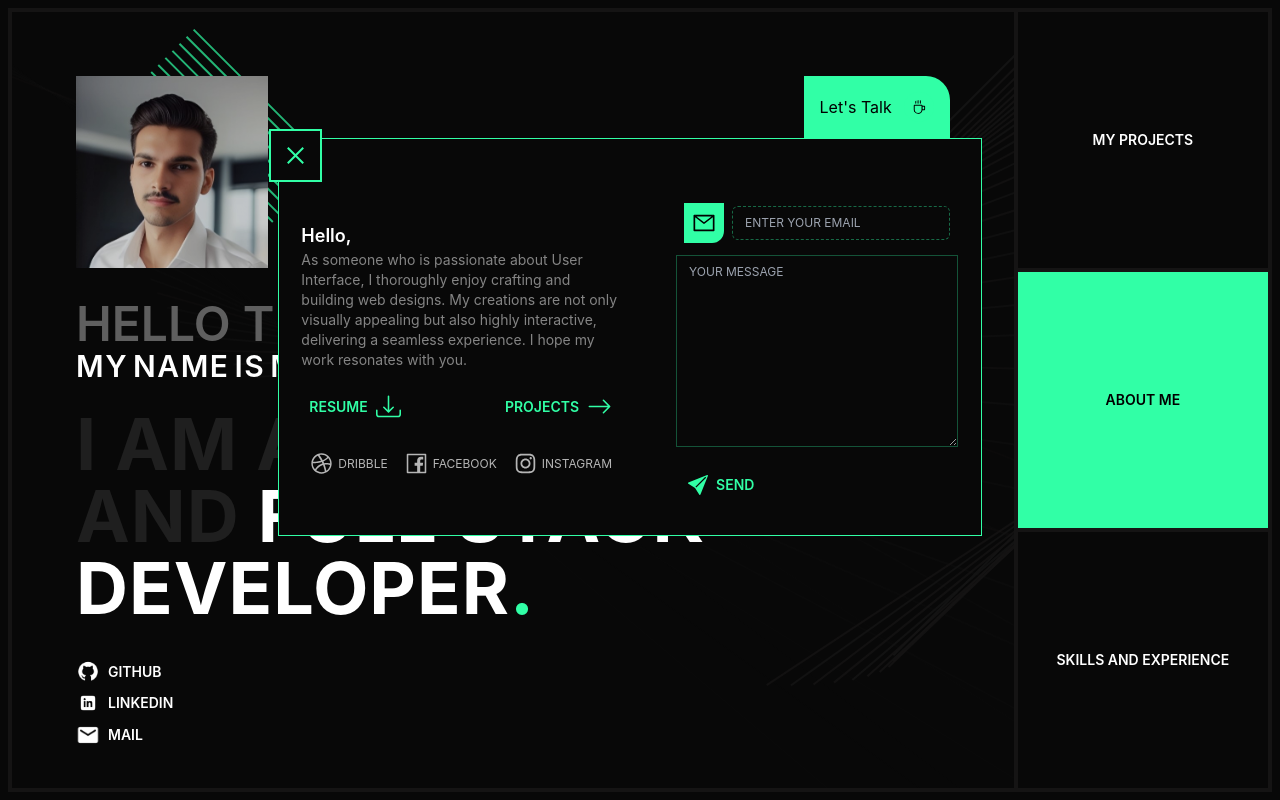
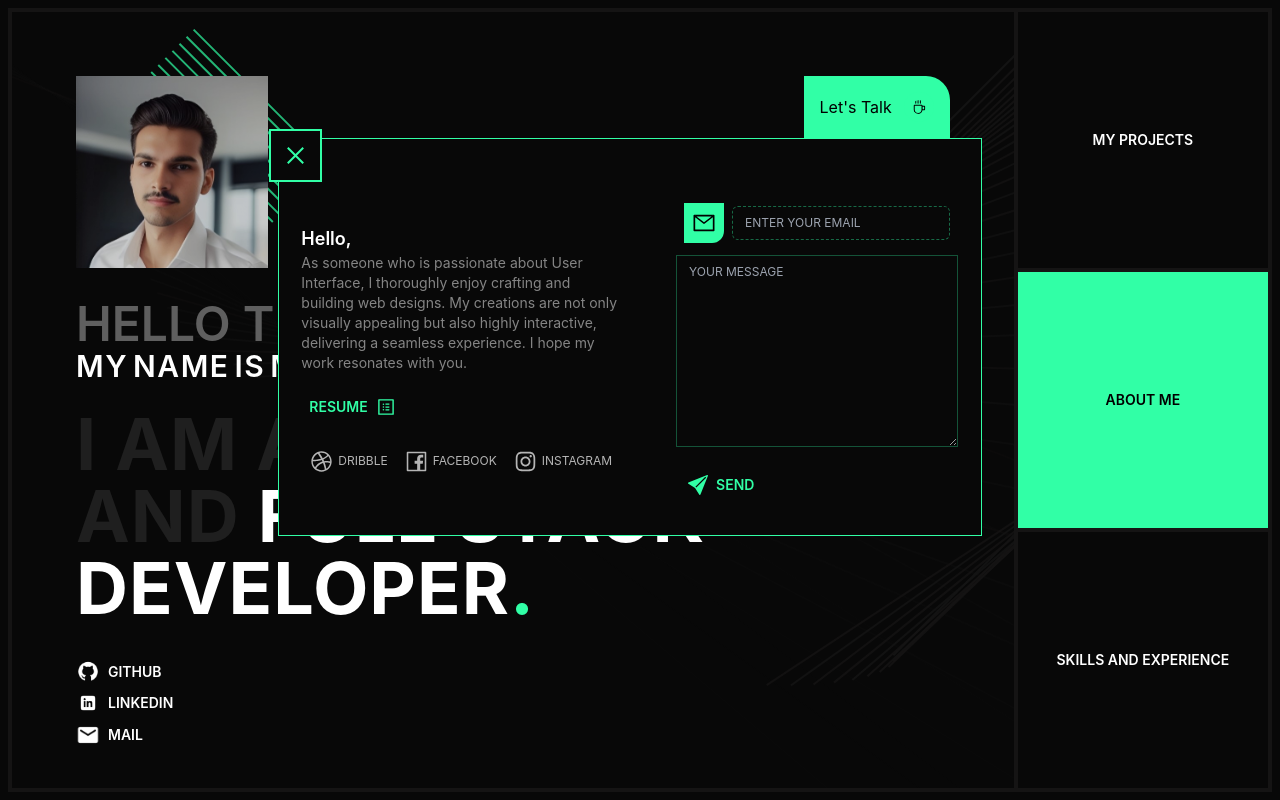
Before and after one commit to Xlongclaw/portfolio, a React (Create React App) app: page / in a window 1280 px wide. Both pictures are taken after a click on the element "Let's Talk". Built offline with nearby package versions, Linux system fonts and the light colour scheme.

Commit message:
changed resume and removed project btn

```diff
--- a/src/components/AboutMe.jsx
+++ b/src/components/AboutMe.jsx
@@ -8,17 +8,13 @@ import PatternBg from "./PatternBg";
 import LetsTalkBtnPhone from "./LetsTalkBtnPhone";
 import emailjs from "emailjs-com";
 
-import {
-  BsArrowLeft,
-  BsArrowRight,
-  BsDownload,
-  BsSendFill,
-} from "react-icons/bs";
+import { BsArrowLeft, BsSendFill } from "react-icons/bs";
 import {
   AiOutlineDribbble,
   AiOutlineFacebook,
   AiOutlineInstagram,
   AiOutlineMail,
+  AiOutlineProfile,
 } from "react-icons/ai";
 import Toast from "./Toast";
 
@@ -83,17 +79,12 @@ const AboutMe = () => {
               </h2>
               <div className="flex gap-2 justify-between">
                 <a
-                  href="/madhuresh-resume.pdf"
+                  href="/resume-design.pdf"
                   className="text-sm font-semibold text-ASCENT flex justify-end items-center gap-2 mt-4 hover:text-WHITE hover:gap-4 transition-all hover:bg-DARK-II p-2"
                 >
                   <span className="text-ASCENT">RESUME</span>
-                  <BsDownload size={20} />
+                  <AiOutlineProfile size={20} />
                 </a>
-
-                <button className="text-sm font-semibold text-ASCENT flex justify-end items-center gap-2 mt-4 hover:text-WHITE hover:gap-4 transition-all hover:bg-DARK-II p-2">
-                  <span className="text-ASCENT">PROJECTS</span>
-                  <BsArrowRight size={20} />
-                </button>
               </div>
               <div className="flex mt-4 text-WHITE/70 flex-wrap">
                 <span className="flex text-xs items-center gap-1 hover:bg-ASCENT hover:text-black p-2 cursor-pointer">
--- a/src/components/LetsTalkBtn.jsx
+++ b/src/components/LetsTalkBtn.jsx
@@ -54,18 +54,13 @@ const LetsTalkBtn = () => {
             </h2>
             <div className="flex gap-2 justify-between">
               <a
-                href="/madhuresh-resume.pdf"
+                href="/resume-design.pdf"
                 download={true}
                 className="text-sm font-semibold text-ASCENT flex justify-end items-center gap-2 mt-4 hover:text-WHITE hover:gap-4 transition-all hover:bg-DARK-II p-2"
               >
-                <span className="text-ASCENT">RESUME</span>
-                <Icon2.BsDownload size={25} />
+                <span className="text-ASCENT flex items-center">RESUME</span>
+                <Icon.AiOutlineProfile size={20} />
               </a>
-
-              <button className="text-sm font-semibold text-ASCENT flex justify-end items-center gap-2 mt-4 hover:text-WHITE hover:gap-4 transition-all hover:bg-DARK-II p-2">
-                <span className="text-ASCENT">PROJECTS</span>
-                <Icon2.BsArrowRight size={25} />
-              </button>
             </div>
             <div className="flex mt-4 text-WHITE/70">
               <span className="flex text-xs items-center gap-1 hover:bg-ASCENT hover:text-black p-2 cursor-pointer">
```
Also changed, not shown: 1 other file (tests, documents, lock files or other folders).
